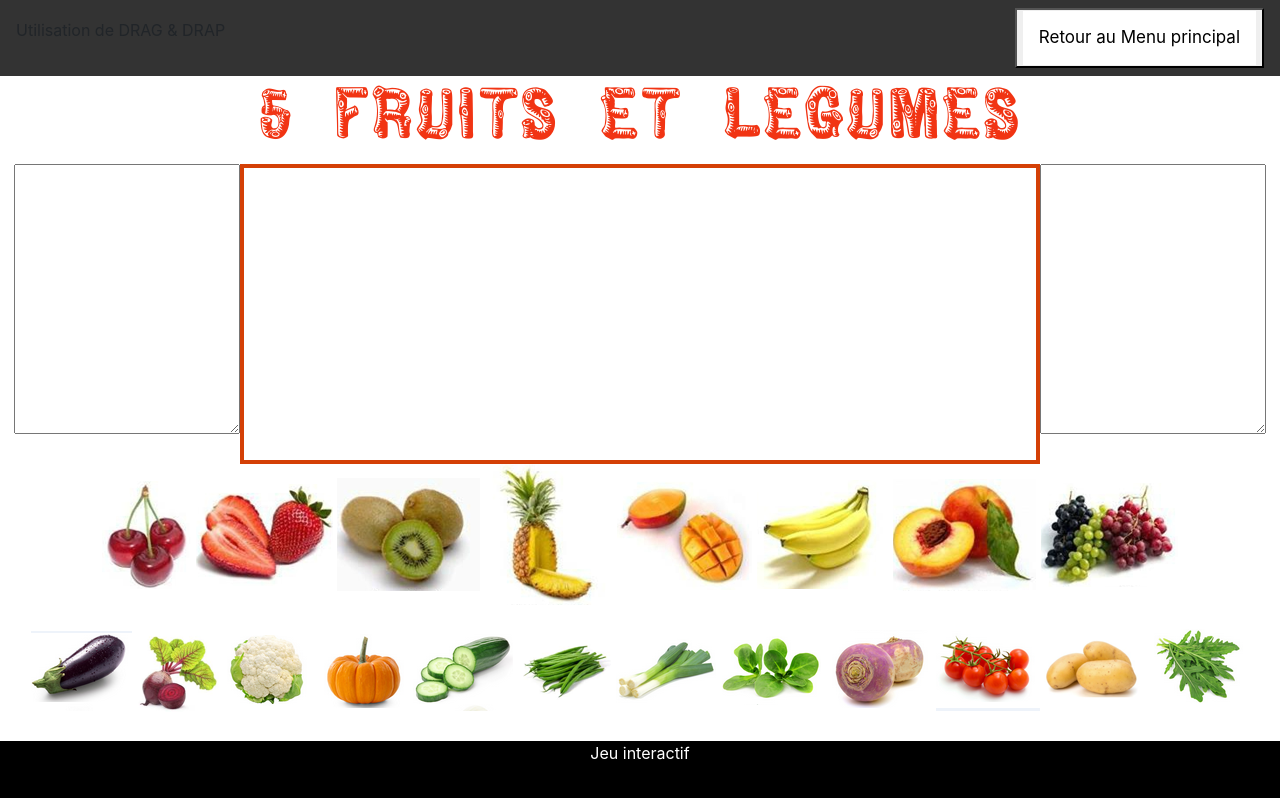
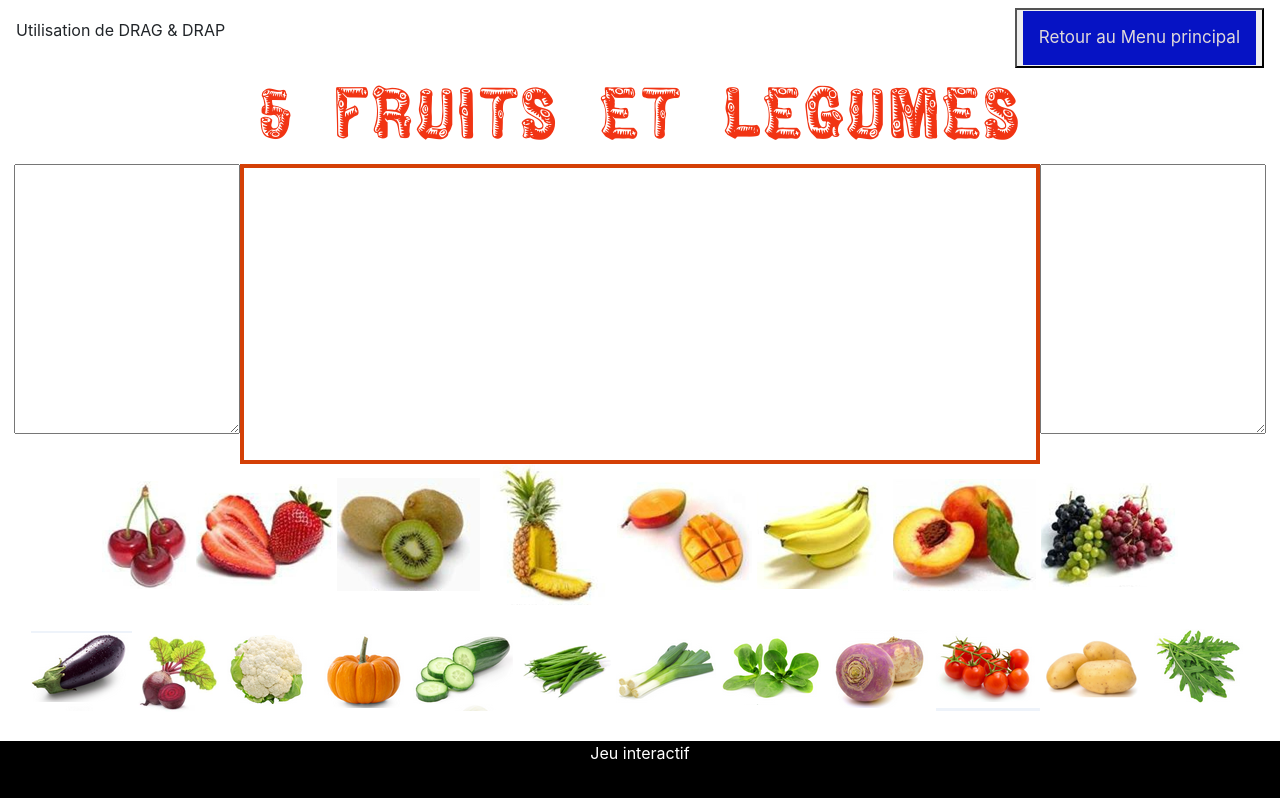
Before and after one commit to a2rodriguez/jeux, a plain HTML site: page accueil.html in a window 1280 px wide. In both pictures the pointer is over the link "Retour au Menu principal". Drawn offline with nearby package versions, Linux system fonts and the light colour scheme.

Commit message:
Accueil modif lien

```diff
--- a/accueil.html
+++ b/accueil.html
@@ -41,7 +41,7 @@
         }
         .navbar {
             overflow: hidden;
-            background-color: #333;
+            background-color: white;
             position: fixed;
             top: 0;
             width: 100%;
@@ -59,8 +59,8 @@
         }
 
         .navbar a:hover {
-            background: #fff;
-            color: black;
+            background: rgb(6, 19, 196);
+            color: rgb(223, 217, 217);
         }
 
         .titre {
```
